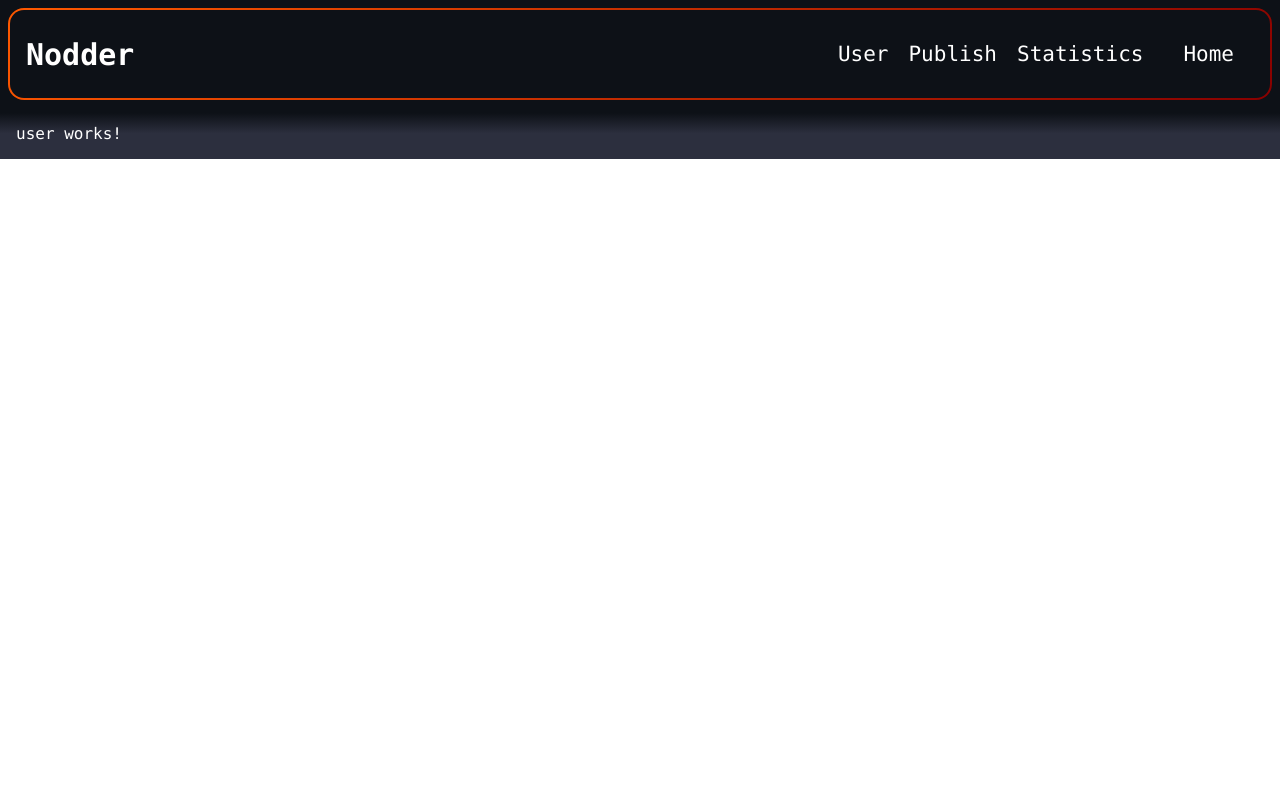
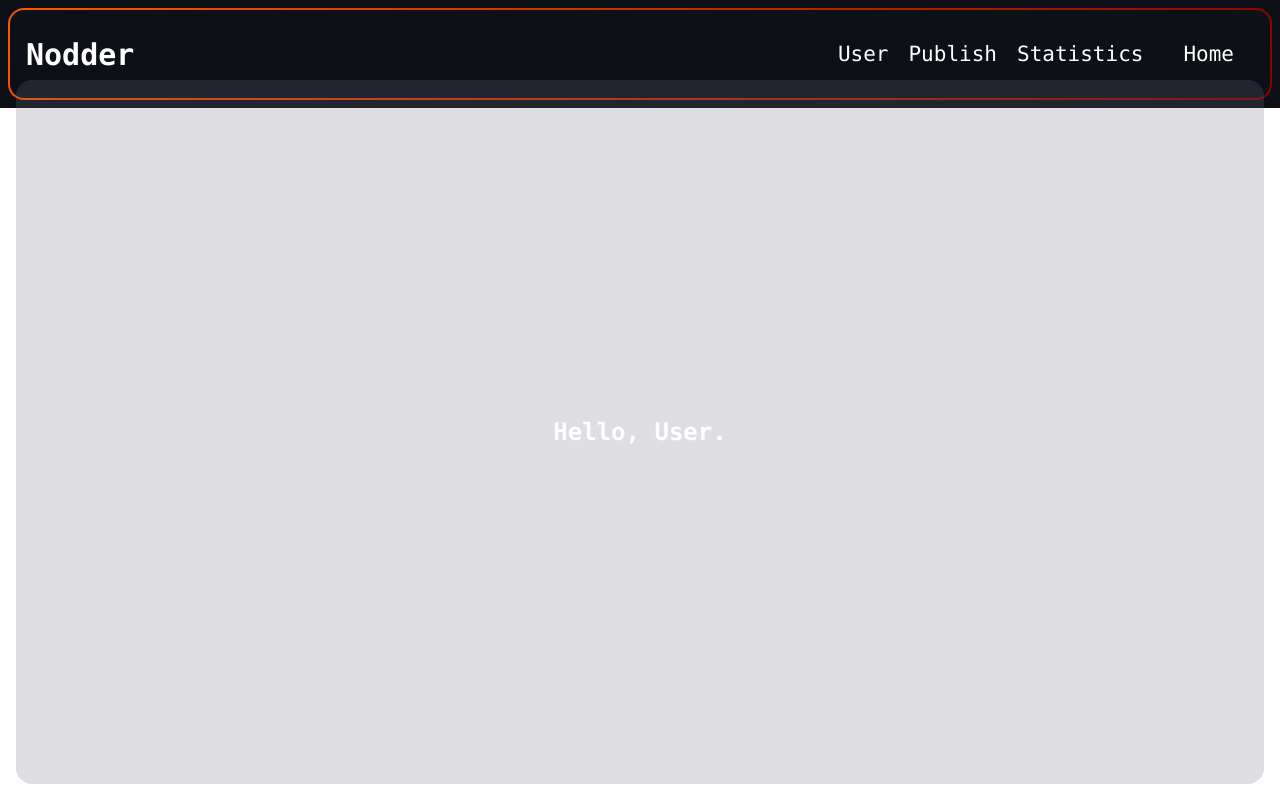
Before and after one commit to futurenp/Nodder, an Angular app: page /user in a window 1280 px wide. Built offline with nearby package versions, Linux system fonts and the light colour scheme.

Commit message:
page-card

```diff
--- /dev/null
+++ b/src/app/components/page-card/page-card.css
@@ -0,0 +1,29 @@
+.page__card {
+  position: fixed;
+  inset: calc(var(--headerHeight)) 16px 16px 16px;
+
+  box-sizing: border-box;
+  padding-inline: 10%;
+
+  display: flex;
+  align-items: center;
+  justify-content: center;
+  background: var(--card-background-color);
+  border-radius: 16px;
+  @starting-style {
+    opacity: 0;
+  }
+}
+
+.fade-in {
+  animation: fade-in 0.2s ease-in;
+}
+
+@keyframes fade-in {
+  from {
+    opacity: 0.25;
+  }
+  to {
+    opacity: 1;
+  }
+}
--- /dev/null
+++ b/src/app/components/page-card/page-card.html
@@ -0,0 +1,3 @@
+<div class="page__card" animate.enter="fade-in">
+  <ng-content></ng-content>
+</div>
--- /dev/null
+++ b/src/app/components/page-card/page-card.ts
@@ -0,0 +1,10 @@
+import {Component, input} from '@angular/core';
+
+@Component({
+  selector: 'app-page-card',
+  imports: [],
+  templateUrl: './page-card.html',
+  styleUrl: './page-card.css',
+})
+export class PageCard {
+}
--- a/src/app/user/user.html
+++ b/src/app/user/user.html
@@ -1 +1,3 @@
-<p>user works!</p>
+<app-page-card>
+  <h2>Hello, User.</h2>
+</app-page-card>
--- a/src/app/user/user.ts
+++ b/src/app/user/user.ts
@@ -1,9 +1,14 @@
-import { Component } from '@angular/core';
+import {Component, input, signal} from '@angular/core';
+import {PageCard} from '../components/page-card/page-card';
 
 @Component({
   selector: 'app-user',
-  imports: [],
+  imports: [
+    PageCard
+  ],
   templateUrl: './user.html',
   styleUrl: './user.css',
 })
-export class User {}
+export class User {
+  cardContent = signal("User Works!");
+}
--- a/src/styles.css
+++ b/src/styles.css
@@ -4,6 +4,10 @@
   --primary-black: #0d1117;
   --primary-bg: #2c2f3e;
   --headerHeight: 10%;
+  --card-background-color_1: hsl(234 12% 35%);
+  --card-background-color_2: hsl(237 8% 46%);
+  --card-background-color: hsl(237 8% 46% / 0.22);
+  --card-background-gradient: var(--card-background-color_1) linear-gradient(115deg, var(--card-background-color_2) 10%, var(--card-background-color_1) 50%);
 }
 
 html, body {
```
Also changed, not shown: 1 other file (tests, documents, lock files or other folders).
